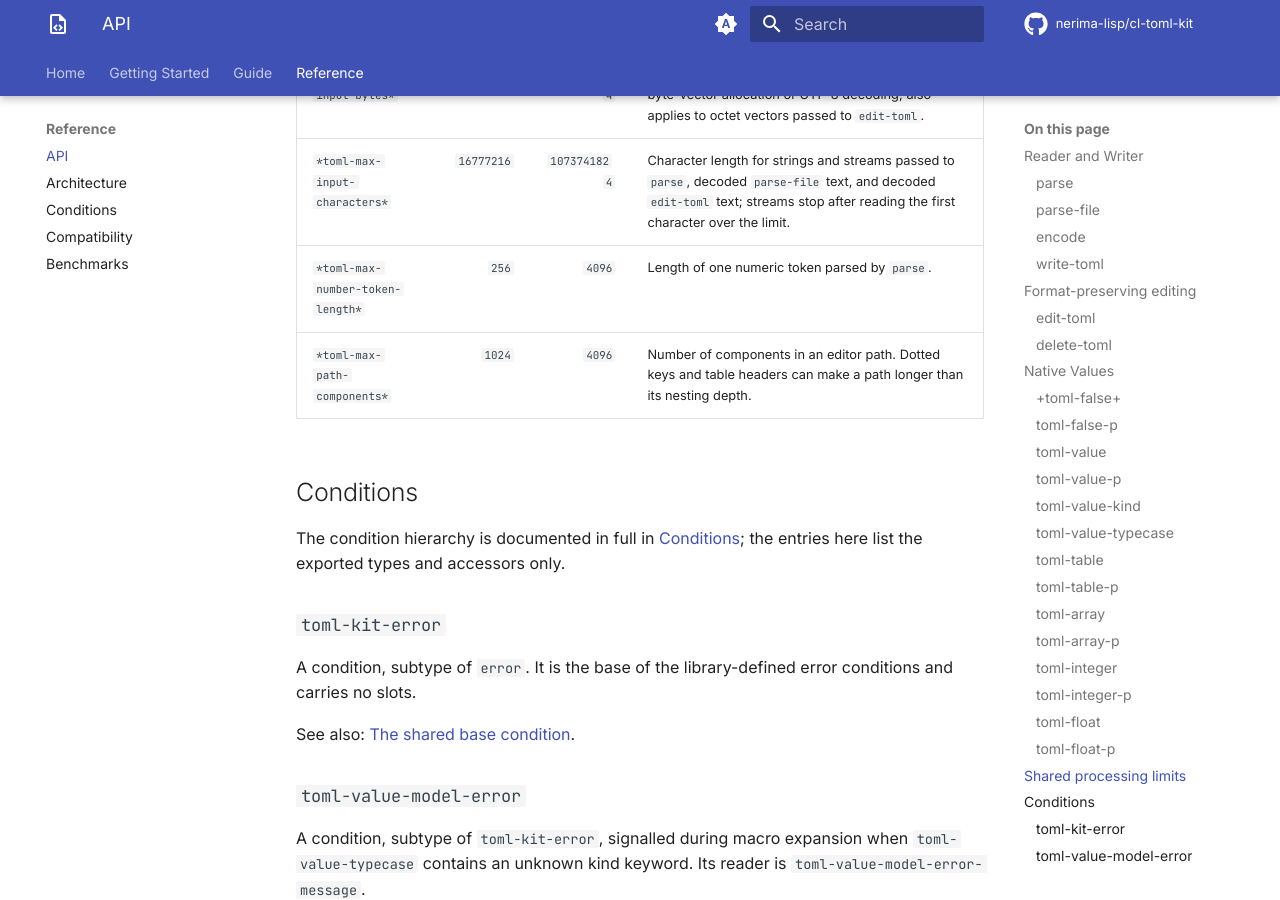
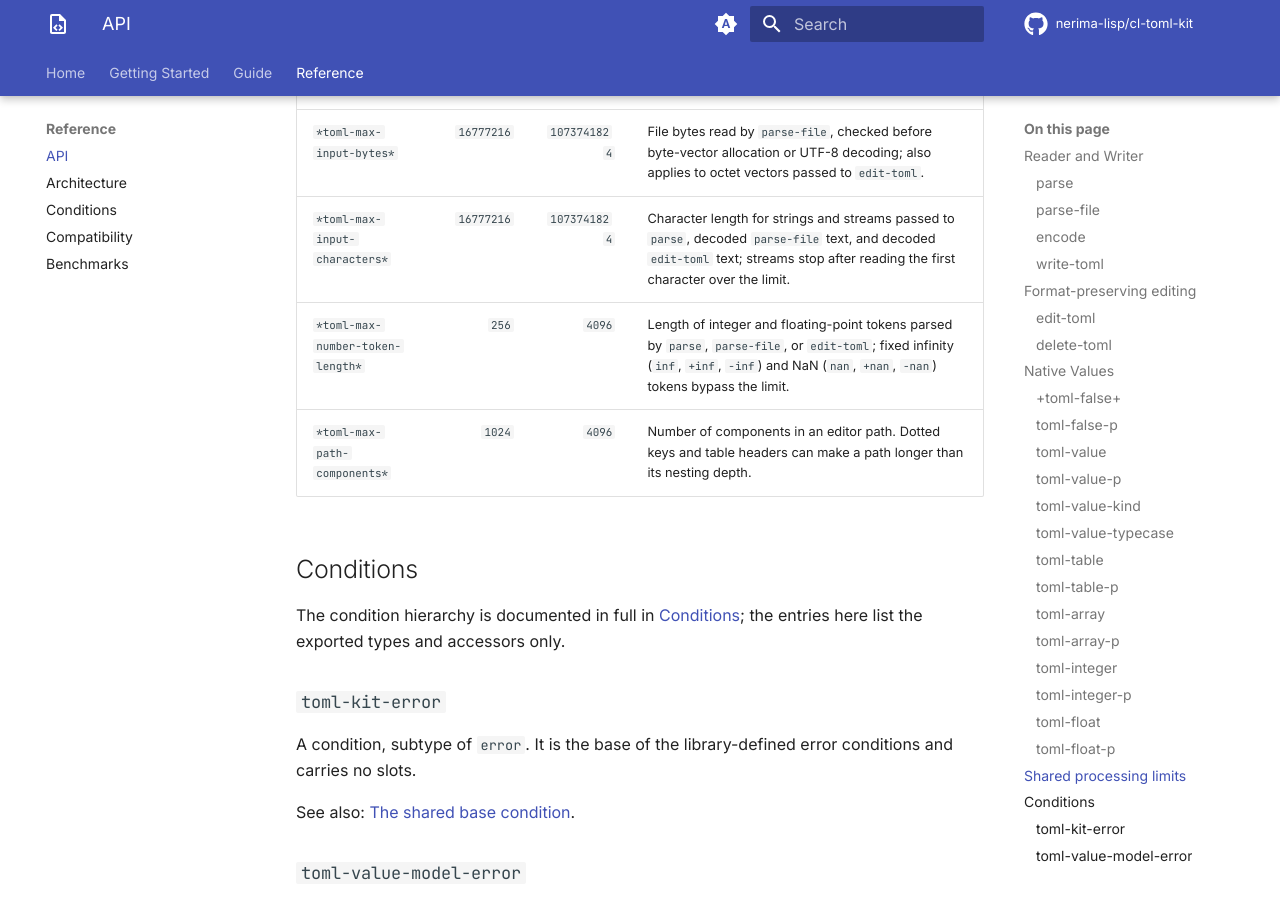
Before and after one commit to nerima-lisp/cl-toml-kit, an MkDocs documentation site: the page built from docs/src/reference/api.md, in a window 1280 px wide and 900 px high, scrolled down 8020 px. Built offline with MkDocs 1.6.1 and Material for MkDocs 9.7.7, drawn with Linux system fonts in a browser that asks for light colours; comment, search, counter and statistics services are not loaded; part of the change alters nothing that is shown; some of the changed text lies outside the part shown.

Commit message:
docs: correct API examples for inputs and limits

````diff
--- a/docs/src/reference/api.md
+++ b/docs/src/reference/api.md
@@ -138,7 +138,10 @@ order, whitespace, line endings, and string delimiters, are retained.
 
 ```lisp
 (cl-toml-kit:edit-toml
- #(110 97 109 101 32 61 32 34 111 108 100 34 32 32 35 32 107 101 101 112 13 10)
+ (make-array 22 :element-type '(unsigned-byte 8)
+                 :initial-contents
+                 '(110 97 109 101 32 61 32 34 111 108 100 34 32 32
+                   35 32 107 101 101 112 13 10))
  '("name")
  "new")
 ;; Result: UTF-8 bytes for this TOML line, ending with CRLF:
@@ -378,7 +381,7 @@ condition.
 | `*toml-max-nesting-depth*` | `256` | `1024` | `parse` and `edit-toml` array/inline-table depth; `encode` and `write-toml` nested table/array values. |
 | `*toml-max-input-bytes*` | `16777216` | `1073741824` | File bytes read by `parse-file`, checked before byte-vector allocation or UTF-8 decoding; also applies to octet vectors passed to `edit-toml`. |
 | `*toml-max-input-characters*` | `16777216` | `1073741824` | Character length for strings and streams passed to `parse`, decoded `parse-file` text, and decoded `edit-toml` text; streams stop after reading the first character over the limit. |
-| `*toml-max-number-token-length*` | `256` | `4096` | Length of one numeric token parsed by `parse`. |
+| `*toml-max-number-token-length*` | `256` | `4096` | Length of integer and floating-point tokens parsed by `parse`, `parse-file`, or `edit-toml`; fixed infinity (`inf`, `+inf`, `-inf`) and NaN (`nan`, `+nan`, `-nan`) tokens bypass the limit. |
 | `*toml-max-path-components*` | `1024` | `4096` | Number of components in an editor path. Dotted keys and table headers can make a path longer than its nesting depth. |
 
 ## Conditions
````
